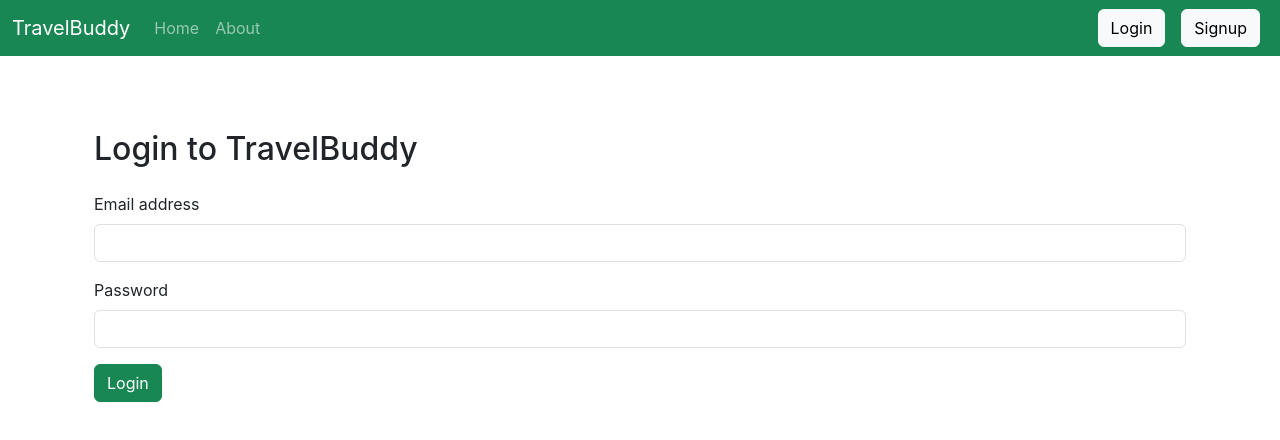
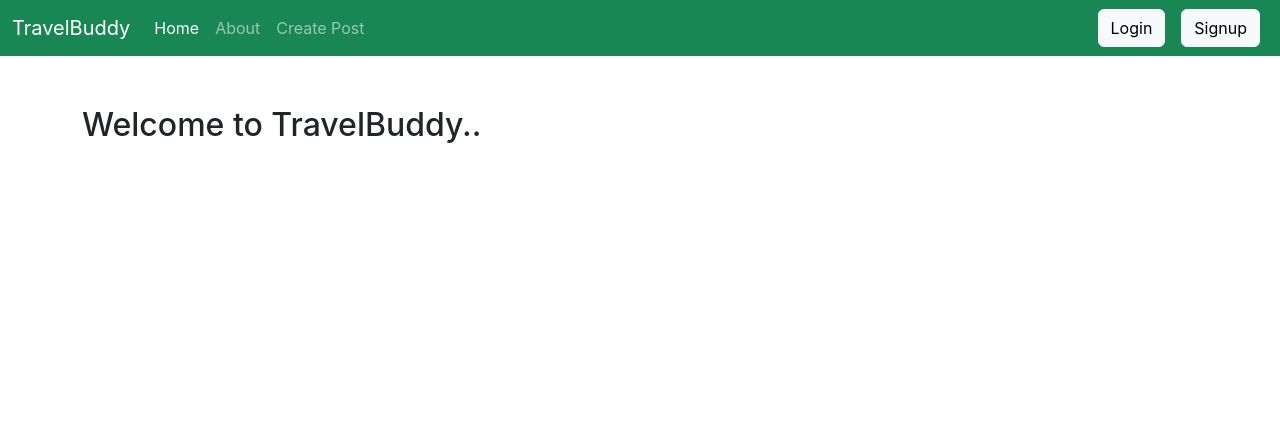
Before and after one commit to Mirza-pranto/TravelBuddy, a React (Create React App) app: page / in a window 1280 px wide. Before the commit this address led to /login. Shown: the top 440 px of the page. Built offline with nearby package versions, Linux system fonts and the light colour scheme.

Commit message:
create new user done and working propery , Home screen updated means blanked

```diff
--- a/src/App.js
+++ b/src/App.js
@@ -11,6 +11,7 @@ import NoteState from './context/notes/NoteState';
 import Alert from './components/Alert';
 import Login from './components/Login';
 import Signup from './components/Signup';
+import CreatePost from './components/CreatePost';
 import React, { useState } from 'react';
 function App() {
   const [alert, setAlert] = useState(null);
@@ -35,6 +36,7 @@ function App() {
         <Route exact path="/about" element={<About />} />
         <Route exact path="/login" element={<Login showAlert={showAlert} />} />
         <Route exact path="/signup" element={<Signup showAlert={showAlert} />} />
+        <Route exact path="/createpost" element={<CreatePost showAlert={showAlert} />} />
       </Routes>
       </div>
     </Router>
--- /dev/null
+++ b/src/components/CreatePost.js
@@ -0,0 +1,11 @@
+import Notes from './Notes';import React from 'react'
+
+const CreatePost = (props) => {
+  return (
+    <div>
+        <Notes showAlert={props.showAlert}/>
+    </div>
+  )
+}
+
+export default CreatePost
--- a/src/components/Home.js
+++ b/src/components/Home.js
@@ -4,7 +4,9 @@ import Notes from './Notes';
 const Home = (props) => {
     return (
         <div>
-            <Notes showAlert={props.showAlert}/>
+            <h2>
+            Welcome to TravelBuddy..
+            </h2>
         </div>
     )
 }
--- a/src/components/Navbar.js
+++ b/src/components/Navbar.js
@@ -25,7 +25,9 @@ const Navbar = () => {
               <li className="nav-item">
                 <Link className={`nav-link ${location.pathname === "/about" ? "active" : ""}`} to="/about">About</Link>
               </li>
-
+              <li className="nav-item">
+                <Link className={`nav-link ${location.pathname === "/createpost" ? "active" : ""}`} to="/createpost">Create Post</Link>
+              </li>
 
             </ul>
             {!localStorage.getItem('token') ? (
```
Also changed, not shown: src/components/Dashboard.js (added, +11 -0 lines), 1 other file (tests, documents, lock files or other folders).
